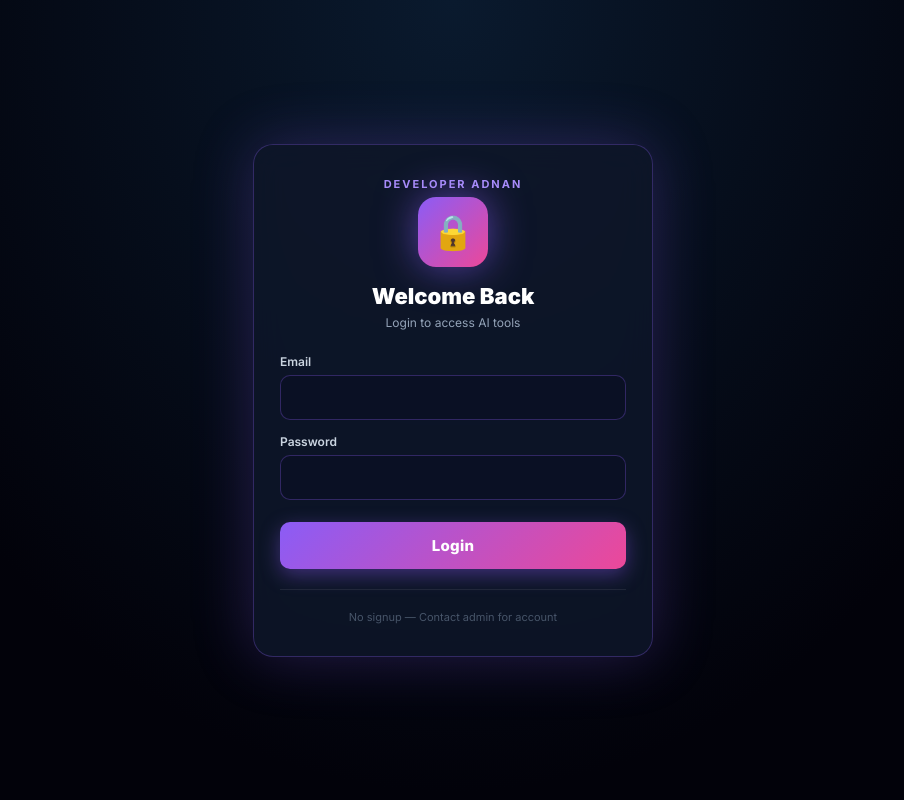
After one commit to Adnan38712300/Adnan-ai, a Flask app: page /login in a window 1280 px wide. The commit adds this page. Shown: the whole page, without its empty margins (187-1091 px from the left). Run offline with Flask 3, Linux system fonts and the light colour scheme.

Commit message:
Final Auth System: Device lock, English errors, Admin block

```diff
--- a/app.py
+++ b/app.py
@@ -1,12 +1,77 @@
-import os
-from flask import Flask, render_template
+import os, sys, secrets, datetime, bcrypt
+from functools import wraps
+from flask import Flask, render_template, request, redirect, url_for, session, jsonify
+import pg8000.dbapi as pg
+import urllib.parse as urlparse
 
 app = Flask(__name__)
+app.secret_key = "AdnanAI_Secret2026"
+
+DATABASE_URL = os.environ.get("DATABASE_URL", "")
+
+def get_conn():
+    u = DATABASE_URL.replace('-pooler','')
+    url = urlparse.urlparse(u)
+    return pg.connect(user=url.username, password=url.password, host=url.hostname,
+        port=url.port or 5432, database=url.path[1:] if url.path else "neondb", ssl_context=True)
+
+def login_required(f):
+    @wraps(f)
+    def w(*a, **k):
+        if not session.get("user"): return redirect(url_for("login"))
+        return f(*a, **k)
+    return w
+
+@app.route("/login", methods=["GET","POST"])
+def login():
+    if request.method == "POST":
+        email = request.form.get("email","").strip().lower()
+        pw = request.form.get("password","")
+        device_fp = request.form.get("device_fp","")
+        device_name = request.form.get("device_name","Unknown")
+
+        conn = get_conn(); c = conn.cursor()
+        c.execute("SELECT password_hash, device_id, active FROM auth_users WHERE email=%s", (email,))
+        user = c.fetchone()
+
+        if not user:
+            conn.close(); return render_template("login.html", error="Invalid email or password.")
+
+        pw_hash, saved_device, active = user
+
+        if not active:
+            conn.close(); return render_template("login.html", error="Your account has been blocked by Admin.")
+
+        if not bcrypt.checkpw(pw.encode(), pw_hash.encode()):
+            conn.close(); return render_template("login.html", error="Invalid email or password.")
+
+        # Device Lock Logic
+        if saved_device is None:
+            c.execute("UPDATE auth_users SET device_id=%s, device_name=%s, last_login=%s WHERE email=%s",
+                      (device_fp, device_name, str(datetime.datetime.now()), email))
+            conn.commit()
+        elif saved_device != device_fp:
+            conn.close()
+            # Naya device detect hua
+            return render_template("login.html", error="Login failed: This account is already active on another device. Please contact Admin (+92 306 3871230) to reset your device.", block_device=True)
+
+        conn.close()
+        session["user"] = email
+        session.permanent = True
+        return redirect(url_for("home"))
+
+    return render_template("login.html", error=None)
+
+@app.route("/logout")
+def logout():
+    session.clear()
+    return redirect(url_for("login"))
 
 @app.route("/")
+@login_required
 def home():
     return render_template("index.html")
 
 if __name__ == "__main__":
     port = int(os.environ.get("PORT", 5000))
-    app.run(host="0.0.0.0", port=port)
+    app.run(host="0.0.0.0", port=port, threaded=True)
--- a/templates/index.html
+++ b/templates/index.html
@@ -59,7 +59,7 @@ select{cursor:pointer;appearance:none;-webkit-appearance:none;background-image:u
 .modal-close:hover{background:rgba(239,68,68,.3);transform:scale(1.1)}
 
 </style></head><body>
-<div class="c">
+<div class="c" style="position:relative"><a href="/logout" style="position:absolute;top:16px;right:16px;background:rgba(239,68,68,.15);border:1px solid rgba(239,68,68,.4);color:#ef4444;text-decoration:none;padding:6px 14px;border-radius:16px;font-size:11px;font-weight:700;z-index:100">Logout</a>
 <div class="hdr">
 <div class="tag">Developer</div>
 <h1>Adnan</h1>
--- /dev/null
+++ b/templates/login.html
@@ -0,0 +1,57 @@
+<!DOCTYPE html><html><head><meta charset="utf-8"><meta name="viewport" content="width=device-width,initial-scale=1">
+<title>Login — Adnan AI</title>
+<link href="https://fonts.googleapis.com/css2?family=Inter:wght@400;600;700;800;900&display=swap" rel="stylesheet">
+<style>
+*{margin:0;padding:0;box-sizing:border-box}
+body{font-family:'Inter',sans-serif;background:radial-gradient(ellipse at top,#0a1a2e,#02020a 70%);min-height:100vh;display:flex;align-items:center;justify-content:center;padding:20px;color:#fff}
+.box{max-width:400px;width:100%;background:rgba(15,23,42,.85);backdrop-filter:blur(16px);border:1px solid rgba(139,92,246,.3);border-radius:20px;padding:32px 26px;box-shadow:0 0 60px rgba(139,92,246,.25)}
+.dev{text-align:center;color:#a78bfa;font-size:11px;letter-spacing:2px;font-weight:700;text-transform:uppercase;margin-bottom:6px}
+.logo{width:70px;height:70px;border-radius:18px;background:linear-gradient(135deg,#8b5cf6,#ec4899);display:flex;align-items:center;justify-content:center;font-size:34px;margin:0 auto 16px;box-shadow:0 0 40px rgba(139,92,246,.6)}
+h2{text-align:center;font-size:22px;font-weight:900;margin-bottom:6px}
+.sub{text-align:center;color:#94a3b8;font-size:12px;margin-bottom:24px}
+label{display:block;color:#cbd5e1;font-size:12px;font-weight:600;margin-bottom:6px;margin-top:14px}
+input{width:100%;padding:13px;background:#0a1024;border:1.5px solid rgba(139,92,246,.3);border-radius:10px;color:#fff;font-size:14px;font-family:inherit;outline:none;transition:all .2s}
+input:focus{border-color:#8b5cf6;box-shadow:0 0 0 3px rgba(139,92,246,.15)}
+button{width:100%;padding:14px;background:linear-gradient(135deg,#8b5cf6,#ec4899);border:0;border-radius:10px;color:#fff;font-size:15px;font-weight:800;cursor:pointer;margin-top:22px;font-family:inherit;letter-spacing:.3px;box-shadow:0 6px 20px rgba(139,92,246,.4)}
+button:active{transform:scale(.98)}
+.err{background:rgba(239,68,68,.15);border:1px solid rgba(239,68,68,.5);padding:11px;border-radius:8px;color:#fca5a5;font-size:12px;text-align:center;margin-bottom:14px;line-height:1.4}
+.foot{text-align:center;color:#475569;font-size:11px;padding-top:20px;margin-top:20px;border-top:1px solid rgba(255,255,255,.08)}
+</style></head><body>
+<div class="box">
+<div class="dev">Developer Adnan</div>
+<div class="logo">🔒</div>
+<h2>Welcome Back</h2>
+<div class="sub">Login to access AI tools</div>
+{% if error %}<div class="err">{{ error }}</div>{% endif %}
+<form method="POST" id="loginForm">
+<label>Email</label>
+<input name="email" type="email" required autocomplete="username">
+<label>Password</label>
+<input name="password" type="password" required autocomplete="current-password">
+<input type="hidden" name="device_fp" id="deviceFp">
+<input type="hidden" name="device_name" id="deviceName">
+<button type="submit" id="loginBtn">Login</button>
+</form>
+<div class="foot">No signup — Contact admin for account</div>
+</div>
+<script>
+function fingerprint(){
+    var data = [navigator.userAgent, navigator.language, screen.width + 'x' + screen.height, screen.colorDepth, new Date().getTimezoneOffset(), navigator.hardwareConcurrency || 0, navigator.platform].join('|');
+    var hash = 0;
+    for (var i = 0; i < data.length; i++) { hash = ((hash << 5) - hash) + data.charCodeAt(i); hash = hash & hash; }
+    return 'fp_' + Math.abs(hash).toString(16);
+}
+function deviceName(){
+    var ua = navigator.userAgent, browser = 'Unknown', os = 'Unknown';
+    if(ua.indexOf('Chrome') > -1) browser = 'Chrome'; else if(ua.indexOf('Firefox') > -1) browser = 'Firefox';
+    if(ua.indexOf('Android') > -1) os = 'Android'; else if(ua.indexOf('Windows') > -1) os = 'Windows'; else if(ua.indexOf('Mac') > -1) os = 'Mac';
+    return browser + ' on ' + os;
+}
+document.getElementById('deviceFp').value = fingerprint();
+document.getElementById('deviceName').value = deviceName();
+document.getElementById('loginForm').addEventListener('submit', function(){
+    document.getElementById('loginBtn').disabled = true;
+    document.getElementById('loginBtn').textContent = 'Logging in...';
+});
+</script>
+</body></html>
```
